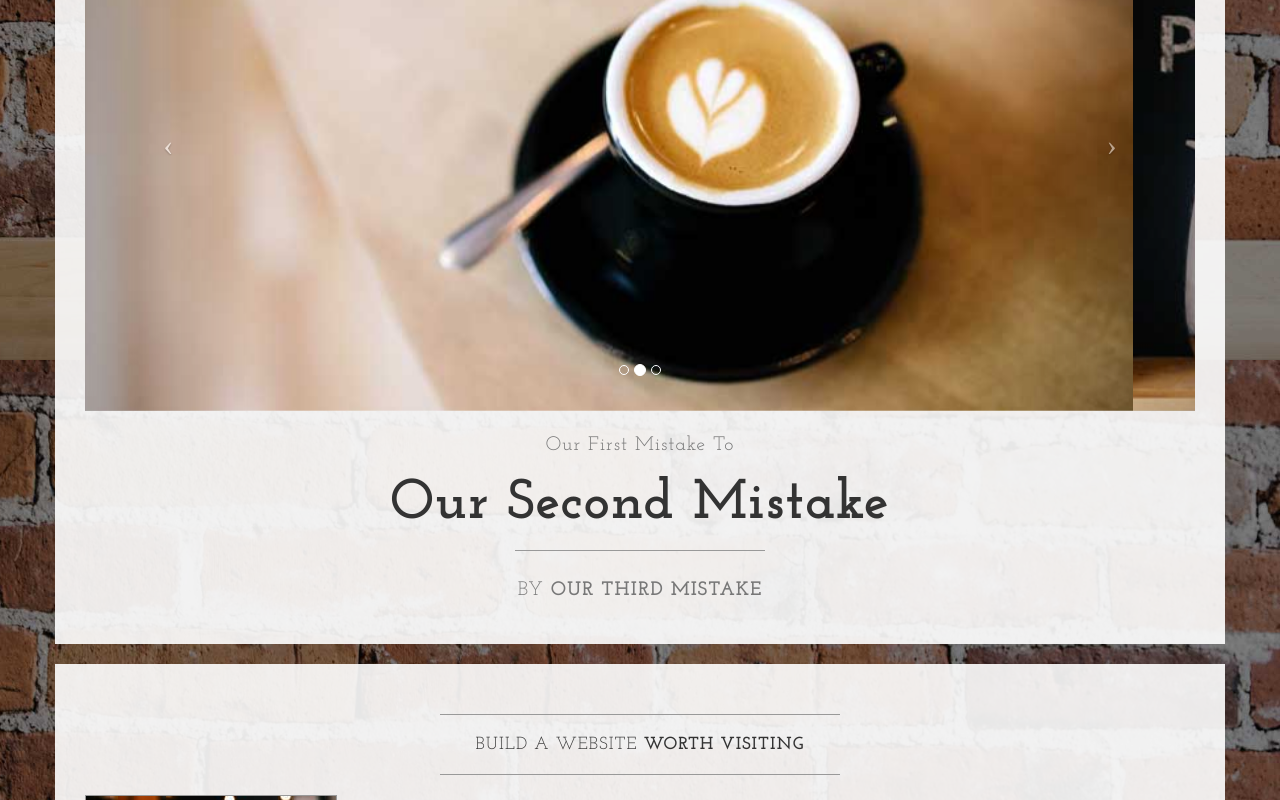
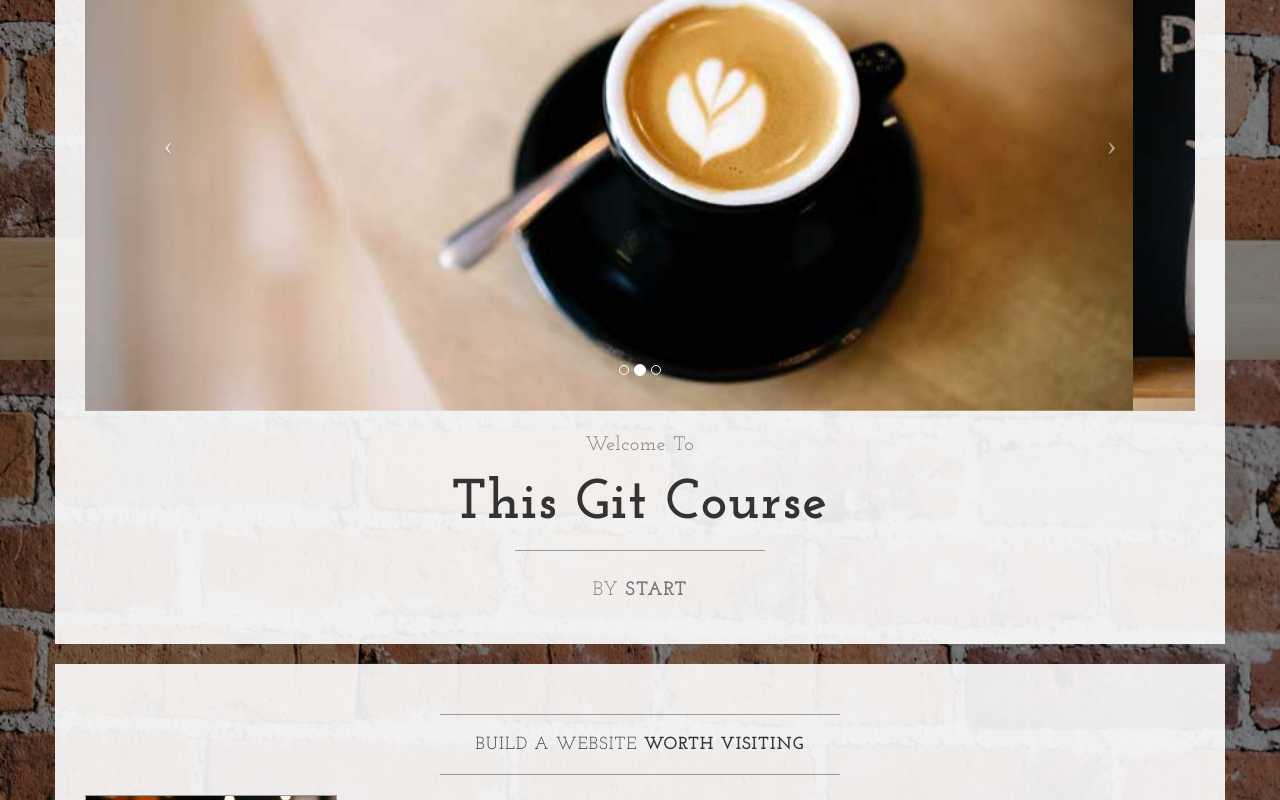
Before and after one commit to xisham/exp1, a plain HTML site: page index.html in a window 1280 px wide. Shown: the part 440-1240 px from the top of the page. Drawn offline with nearby package versions, Linux system fonts and the light colour scheme.

Commit message:
Revert "Commiting out third mistake, we left the other two in place"
This reverts commit d388f18bbf3b59836be6feefdaa460e6d8e99ef0.

```diff
--- a/index.html
+++ b/index.html
@@ -106,13 +106,13 @@
                         </a>
                     </div>
                     <h2 class="brand-before">
-                        <small>Our First mistake to</small>
+                        <small>Welcome to</small>
                     </h2>
-                    <h1 class="brand-name">Our Second Mistake</h1>
+                    <h1 class="brand-name">This Git Course</h1>
                     <hr class="tagline-divider">
                     <h2>
                         <small>By
-                            <strong>Our third mistake</strong>
+                            <strong>Start</strong>
                         </small>
                     </h2>
                 </div>
```
